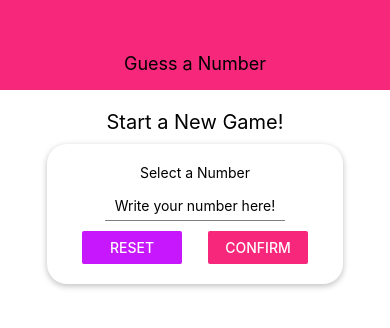
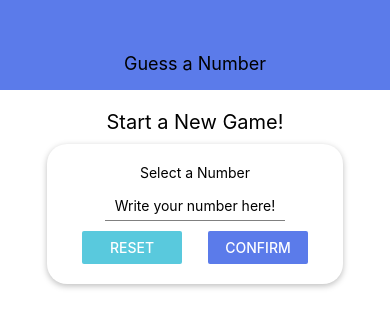
Before and after one commit to gustavo-oa/react_native_chosen_number, a React Native app: screen / in a window 390 px wide. Shown: the top 328 px of the page. Built offline with nearby package versions, Linux system fonts and the light colour scheme.

Commit message:
restart game works now

```diff
--- a/App.js
+++ b/App.js
@@ -11,6 +11,13 @@ export default function App() {
   const [userNumber, setUserNamber] = useState();
   const [guessRound, setGuessRound] = useState(0);
 
+
+  const configureNewGameHandler = () => {
+    setGuessRound(0);
+    setUserNamber(null);
+
+  }
+
   const startGameHandler = (selectedNumber) => {
     setUserNamber(selectedNumber);
     setGuessRound(0);
@@ -18,14 +25,14 @@ export default function App() {
 
   const gameOverHandler = numOfRounds => {
       setGuessRound(numOfRounds);
-
   }
 
   let content = <StartGameScreen onStartGame={startGameHandler} />;
+
   if (userNumber && guessRound <= 0) {
     content = <GameScreen userChoice={userNumber} onGameOver={gameOverHandler}/>
   } else  if (guessRound >0) {
-    content = <GameOverScreen userChoice={userNumber} />;
+    content = <GameOverScreen userChoice={userNumber} roundsNumber={guessRound} userNumber={userNumber} onRestart={configureNewGameHandler}/>;
   }
 
   return (
--- a/constants/colors.js
+++ b/constants/colors.js
@@ -1,4 +1,4 @@
 export default  {
-    primaryColor : '#f7287b',
-    secondaryColor: '#c717fc'
+    primaryColor : '#5b7bea',
+    secondaryColor: '#59c9dd'
 }
--- a/screens/GameOverScreen.js
+++ b/screens/GameOverScreen.js
@@ -9,7 +9,7 @@ const GameOverScreen = props => {
                 <Text style={styles.text}>The Game is Over.</Text>
                 <Text style={styles.text}>Number of rounds: {props.roundsNumber}</Text>
                 <Text style={styles.text}>Number was:: {props.userChoice}</Text>
-                <Button title="Done"/>
+                <Button title="New Game" onPress={props.onRestart}/>
             </Card>
         </View>
     )
```
